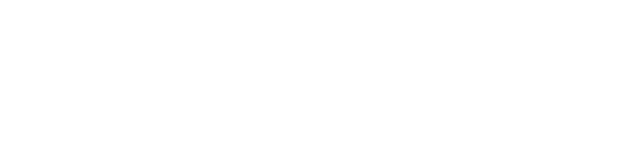
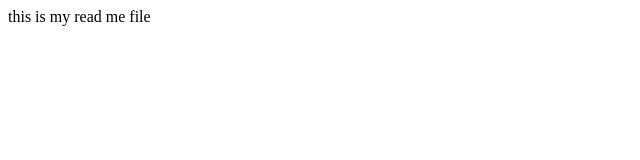
Before and after one commit to goutham-1998/httpsdemo, a plain HTML site: page index.html in a window 1280 px wide. Shown: the whole page, without its empty margins (0-640 px from the left). Drawn offline with Linux system fonts and the light colour scheme.

Commit message:
added a new line

```diff
--- a/index.html
+++ b/index.html
@@ -1 +1,5 @@
-<html>   </html>
+<html>
+
+  this is my read me file
+
+</html>
```
